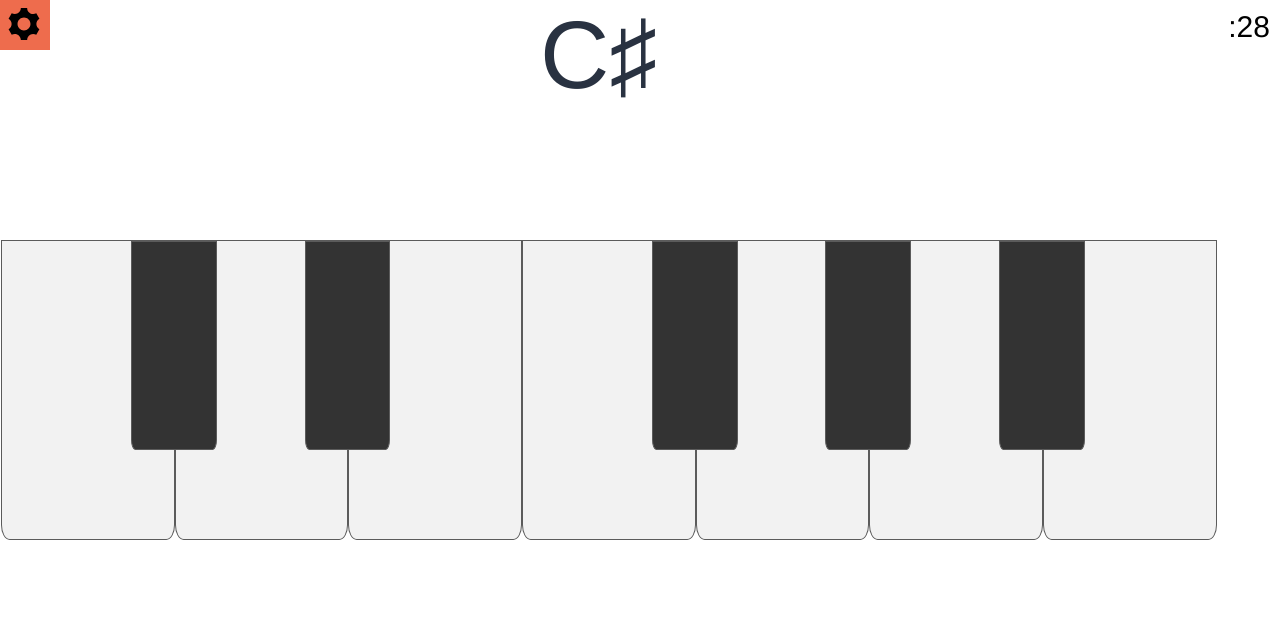
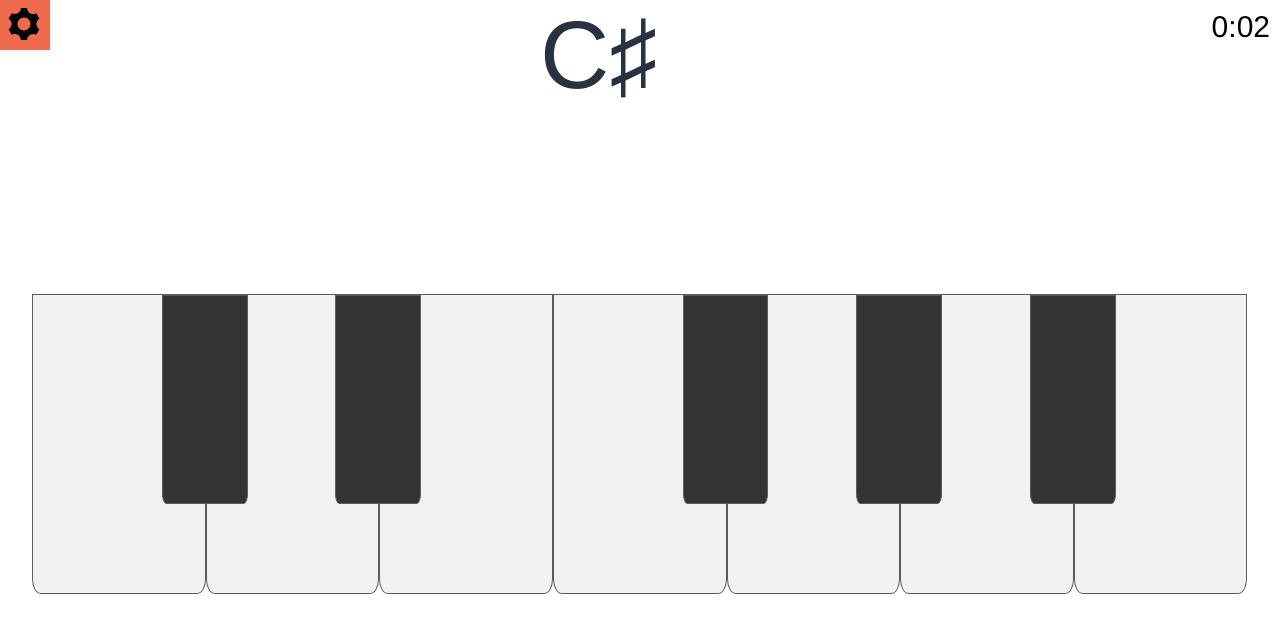
Before and after one commit to C0deJack/pianoApp, a website built with webpack: page src/index.html in a window 1280 px wide. Both pictures are taken after a click on the button "PLAY". Built offline with nearby package versions, Linux system fonts and the light colour scheme.

Commit message:
Change timer to count up and get final time at end of game

```diff
--- a/src/index.html
+++ b/src/index.html
@@ -8,7 +8,7 @@
 	<div class="modal">
 		<div class="modal__box">
 			<select class="modal__box-select">
-				<option value=5>EASY</option>
+				<option value=3>EASY</option>
 				<option value=10>MED</option>
 				<option value=25>HARD</option>
 				<option value=100>REALLY HARD</option>
--- a/src/index.js
+++ b/src/index.js
@@ -6,11 +6,10 @@ import './scss/main.scss'
 
 document.querySelector('.modal__button').addEventListener('click', function(){
 	const e = document.querySelector('.modal__box-select')
-	const numberOfNotesGameLength = e.options[e.selectedIndex].value;;
-	console.log(numberOfNotesGameLength);
+	const gameLength = e.options[e.selectedIndex].value;;
 
-	play(numberOfNotesGameLength);
+	play(gameLength);
 	userSettings();
-	timer(30);
+	timer();
 	this.parentNode.parentNode.classList.add('hidden');
 });
--- a/src/js/play.js
+++ b/src/js/play.js
@@ -1,6 +1,7 @@
 import randomNotesArray from './libs/randomNotesArray';
+import { stopTimer } from './timer';
 
-function play(numberOfNotesGameLength) {
+function play(gameLength) {
 
 	document.addEventListener('keydown', whichKey);
 
@@ -34,7 +35,7 @@ function play(numberOfNotesGameLength) {
 		this.classList.remove('playing','fail');
 	}
 
-	const randomNotesArrayObj = randomNotesArray(numberOfNotesGameLength);
+	const randomNotesArrayObj = randomNotesArray(gameLength);
 
 	document.getElementById('targetNote').innerHTML = randomNotesArrayObj[0].key[0];
 	document.getElementById('targetNote').dataset.key = randomNotesArrayObj[0].asc;
@@ -45,12 +46,13 @@ function play(numberOfNotesGameLength) {
 
 		currentNoteIndex++;
 
+		if (currentNoteIndex == gameLength) {
+			alert(`Good effort! You completed ${gameLength} notes in ${stopTimer()}s`);
+			return;
+		}
+
 		document.getElementById('targetNote').innerHTML = randomNotesArrayObj[currentNoteIndex].key[0];
 		document.getElementById('targetNote').dataset.key = randomNotesArrayObj[currentNoteIndex].asc;
-
-		if (currentNoteIndex < numberOfNotesGameLength) {
-
-		}
 	}
 
 	const keys = document.querySelectorAll('.key');
--- a/src/js/timer.js
+++ b/src/js/timer.js
@@ -1,27 +1,35 @@
-let countdown;
+let count;
 const timerDisplay = document.querySelector('.timer_display');
 
-export default function timer (seconds) {
-	const now = Date.now();
-	const then = now + (seconds * 1000);
+export default function timer () {
+	const timeStart = Date.now();
 
-	displayTimeLeft(seconds);
+	displayTime(0);
 
-	countdown = setInterval(() => {
-		const secondsLeft = Math.round((then - Date.now()) / 1000);
+	count = setInterval(() => {
+		const time = Math.round((Date.now() - timeStart) / 1000);
 
-		if(secondsLeft < 0) {
-			clearInterval (countdown);
+		if(time > 5999) {
+			clearInterval (count);
 			return;
 		}
 
-		displayTimeLeft(secondsLeft);
+		displayTime(time);
 
 	}, 1000);
 }
 
-function displayTimeLeft (seconds) {
-	console.log(seconds);
-	const timeLeft = `:${seconds}`;
-	timerDisplay.textContent = timeLeft;
+let time;
+
+function displayTime(secondsInput) {
+	const minutes = Math.floor(secondsInput / 60);
+	const seconds = secondsInput % 60;
+	time = `${minutes}:` + `0${seconds}`.slice(-2);
+	timerDisplay.textContent = time;
 }
+
+export function stopTimer() {
+	clearInterval (count);
+
+	return time;
+}
```
